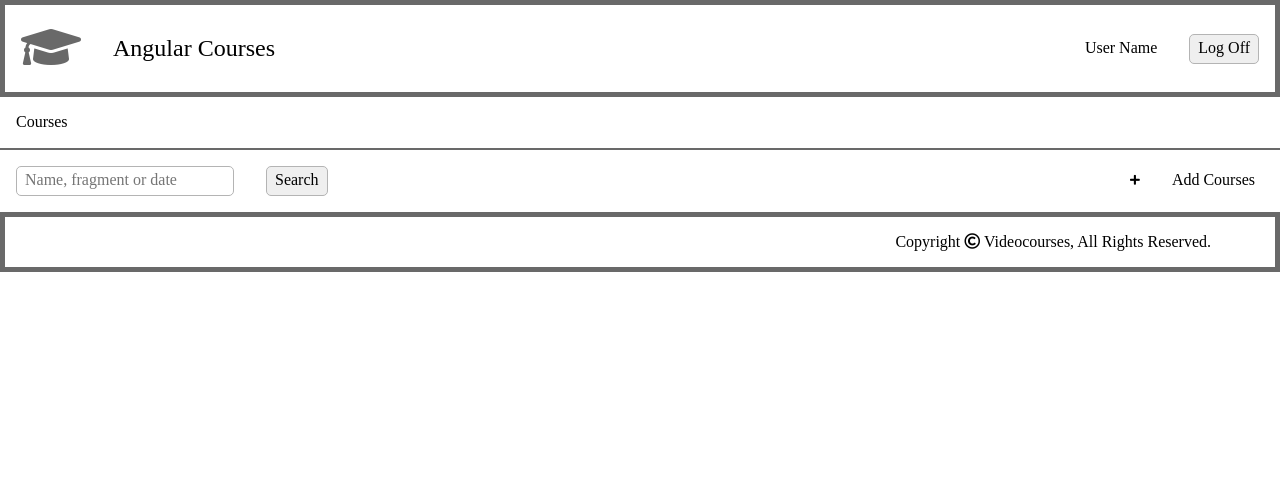
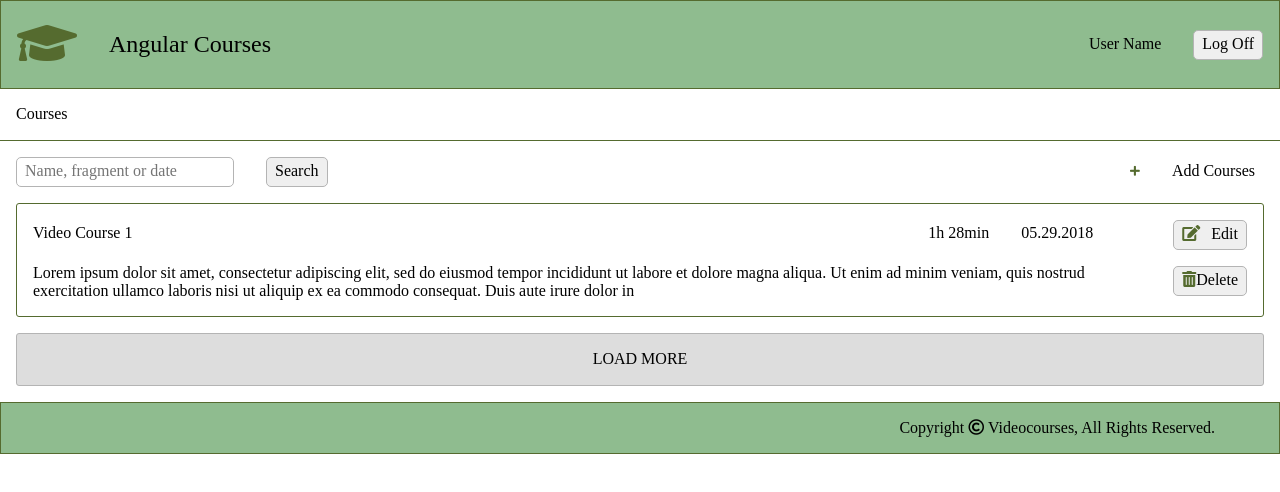
Before and after one commit to e-pavlova/angular-courses, an Angular app: page / in a window 1280 px wide. Shown: the top 492 px of the page. Built offline with nearby package versions, Linux system fonts and the light colour scheme.

Commit message:
Add markup

```diff
--- a/src/app/breadcrumbs/breadcrumbs.component.css
+++ b/src/app/breadcrumbs/breadcrumbs.component.css
@@ -1,4 +1,4 @@
 .breadcrumbs {
   padding: 1rem;
-  border-bottom: 2px solid rgb(105, 105, 105);
+  border-bottom: 1px solid rgb(85, 107, 47);
 }
--- a/src/app/course-item/course-item.component.css
+++ b/src/app/course-item/course-item.component.css
@@ -6,7 +6,7 @@
 
 .container {
   display: flex;
-  justify-content: space-between
+  justify-content: space-between;
 }
 
 .container__search {
@@ -25,6 +25,11 @@
   border: 1px solid rgb(180, 180, 180);
 }
 
+.search__button:hover {
+  background-color: rgb(200, 200, 200);
+  color: rgb(85, 107, 47);
+}
+
 .add__container {
   display: flex;
   justify-content: space-between;
@@ -40,7 +45,8 @@
   border-radius: 5px;
   padding: 0.3rem 0.5rem;
   border: 1px solid rgb(180, 180, 180);
-  background-color: rgb(221, 221, 221);
+  background-color: rgb(200, 200, 200);
+  color: rgb(85, 107, 47);
 }
 
 .add__button {
@@ -54,4 +60,117 @@
 .add__icon {
   font-size: 0.7rem;
   padding-right: 2rem;
+  color: rgb(85, 107, 47);
 }
+
+.course {
+  margin: 1rem;
+  border: 1px solid rgb(85, 107, 47);
+  border-radius: 3px;
+}
+
+.course__container {
+  padding: 1rem;
+  display: flex;
+  justify-content: space-between;
+}
+
+.course__data {
+
+}
+
+.course__info {
+  display: flex;
+  justify-content: space-between;
+}
+
+.course__info__title {
+  margin-bottom: 1rem;
+  padding-bottom: 0.3rem;
+  padding-top: 0.3rem;
+}
+
+.course__info__time {
+  display: flex;
+  justify-content: space-between;
+  margin-bottom: 1rem;
+  padding-bottom: 0.3rem;
+  padding-top: 0.3rem;
+}
+
+.course__time {
+  padding-right: 2rem;
+}
+
+.course__date {
+  padding-right: 5rem;
+}
+
+.course__about {
+  padding-right: 2rem;
+}
+
+.course__buttons {
+  display: flex;
+  flex-direction: column;
+}
+
+.button__edit {
+  display: flex;
+  justify-content: space-between;
+  align-items: center;
+  margin-bottom: 1rem;
+  border-radius: 5px;
+  padding: 0.3rem 0.5rem;
+  border: 1px solid rgb(180, 180, 180);
+}
+
+.button__edit:hover {
+  background-color: rgb(200, 200, 200);
+  color: rgb(85, 107, 47);
+}
+
+.edit__icon {
+  color: rgb(85, 107, 47);
+}
+
+.edit_icon__title {
+
+}
+
+.button__delete {
+  display: flex;
+  justify-content: space-between;
+  border-radius: 5px;
+  padding: 0.3rem 0.5rem;
+  border: 1px solid rgb(180, 180, 180);
+}
+
+.button__delete:hover {
+  background-color: rgb(200, 200, 200);
+  color: rgb(85, 107, 47);
+}
+
+.delete__icon {
+  color: rgb(85, 107, 47);
+}
+
+.load__courses {
+  margin: 1rem;
+  border: 1px solid rgb(180, 180, 180);
+  border-radius: 3px;
+  display: flex;
+  align-items: center;
+  justify-content: center;
+  background-color: rgb(221,221,221);
+}
+
+.load__button {
+  padding-top: 1rem;
+  padding-bottom: 1rem;
+}
+
+.load__courses:hover {
+  background-color: rgb(200, 200, 200);
+  color: rgb(85, 107, 47);
+}
--- a/src/app/course-item/course-item.component.html
+++ b/src/app/course-item/course-item.component.html
@@ -1,3 +1,5 @@
+<!--search section-->
+
 <div class="search">
   <div class="container">
     <div class="container__search">
@@ -14,3 +16,44 @@
     <div class="add__course">Add Courses</div>
   </button>
 </div>
+
+<!--courses section-->
+
+<div class="course">
+  <div class="course__container">
+    <div class="course__data">
+      <div class="course__info">
+        <div class="course__info__title">Video Course 1</div>
+        <div class="course__info__time">
+          <div class="course__time">1h 28min</div>
+          <div class="course__date">05.29.2018</div>
+        </div>
+      </div>
+      <div class="course__about">
+        Lorem ipsum dolor sit amet, consectetur adipiscing elit, sed do eiusmod tempor incididunt ut labore et dolore magna aliqua.
+        Ut enim ad minim veniam, quis nostrud exercitation ullamco laboris nisi ut aliquip ex ea commodo consequat.
+        Duis aute irure dolor in
+      </div>
+    </div>
+    <div class="course__buttons">
+      <button class="button__edit">
+        <div class="edit__icon">
+          <i class="fas fa-edit"></i>
+        </div>
+        <div class="edit__icon__tile">Edit</div>
+      </button>
+      <button class="button__delete">
+        <div class="delete__icon">
+          <i class="fas fa-trash-alt"></i>
+        </div>
+        <div>Delete</div>
+      </button>
+    </div>
+  </div>
+</div>
+
+<!--load more section-->
+
+<div class="load__courses">
+  <div class="load__button">LOAD MORE</div>
+</div>
--- a/src/app/footer/footer.component.css
+++ b/src/app/footer/footer.component.css
@@ -2,7 +2,8 @@
   display: flex;
   justify-content: flex-end;
   padding: 1rem;
-  border: 5px solid rgb(105, 105, 105);
+  border: 1px solid rgb(85, 107, 47);
+  background-color: rgb(143, 188, 143);
 }
 
 .footer__container {
--- a/src/app/footer/footer.component.html
+++ b/src/app/footer/footer.component.html
@@ -1,5 +1,7 @@
-<div class="footer">
-  <div class="footer__container">
-    Copyright <i class="far fa-copyright"></i> Videocourses, All Rights Reserved.
+<div class="container">
+  <div class="footer">
+    <div class="footer__container">
+      Copyright <i class="far fa-copyright"></i> Videocourses, All Rights Reserved.
+    </div>
   </div>
 </div>
--- a/src/app/header/header.component.css
+++ b/src/app/header/header.component.css
@@ -1,7 +1,8 @@
 .header {
   display: flex;
   justify-content: space-between;
-  border: 5px solid rgb(105, 105, 105);
+  border: 1px solid rgb(85, 107, 47);
+  background-color: rgb(143,188,143);
 }
 
 .header__container {
@@ -14,7 +15,7 @@
 .header__icon {
   padding-right: 2rem;
   font-size: 3rem;
-  color: rgb(105, 105, 105);
+  color: rgb(85, 107, 47);
 }
 
 .header__title {
@@ -30,3 +31,8 @@
   padding: 0.3rem 0.5rem;
   border: 1px solid rgb(180, 180, 180);
 }
+
+.header__button:hover {
+  background-color: rgb(200, 200, 200);
+  color: rgb(85, 107, 47);
+}
```
